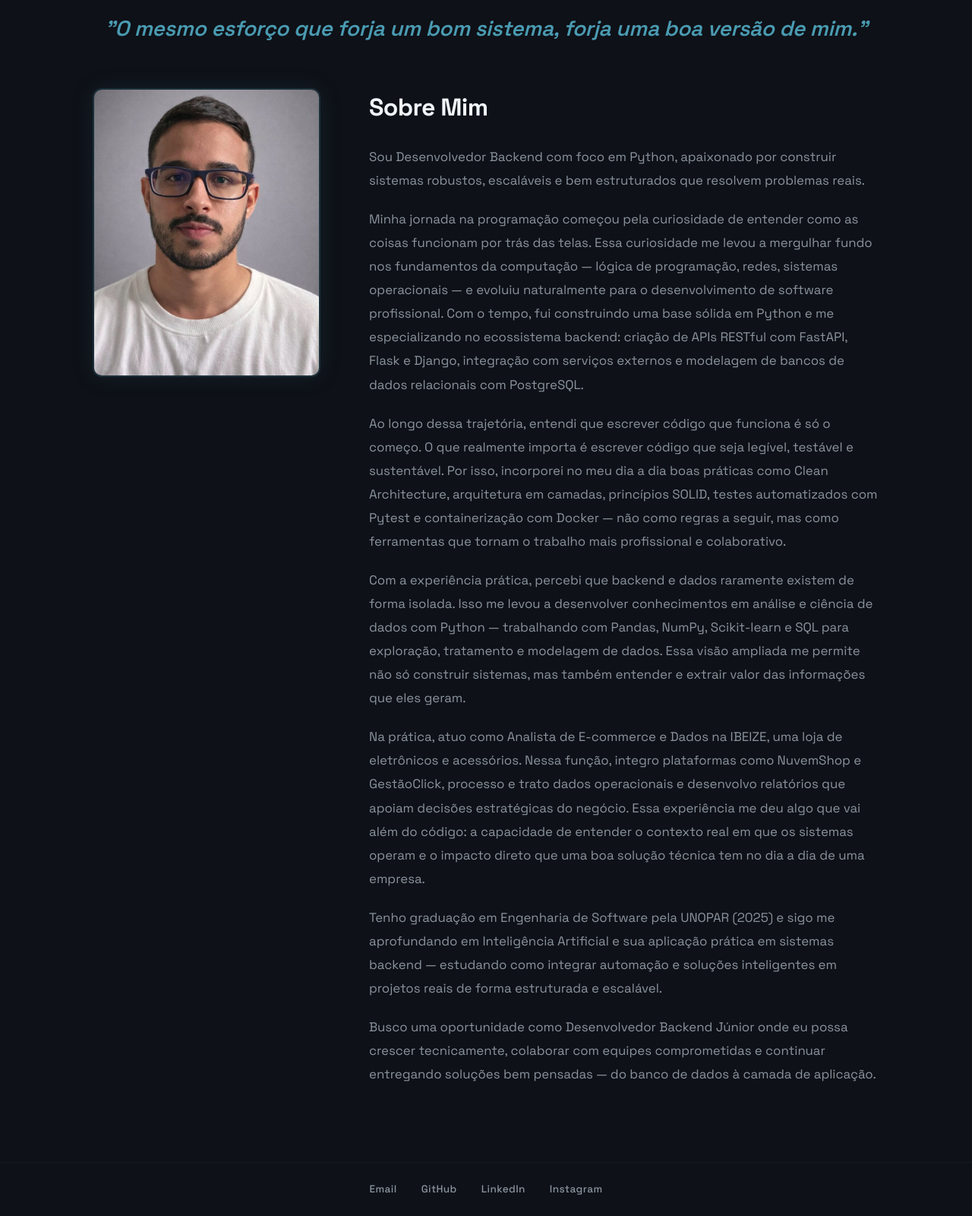
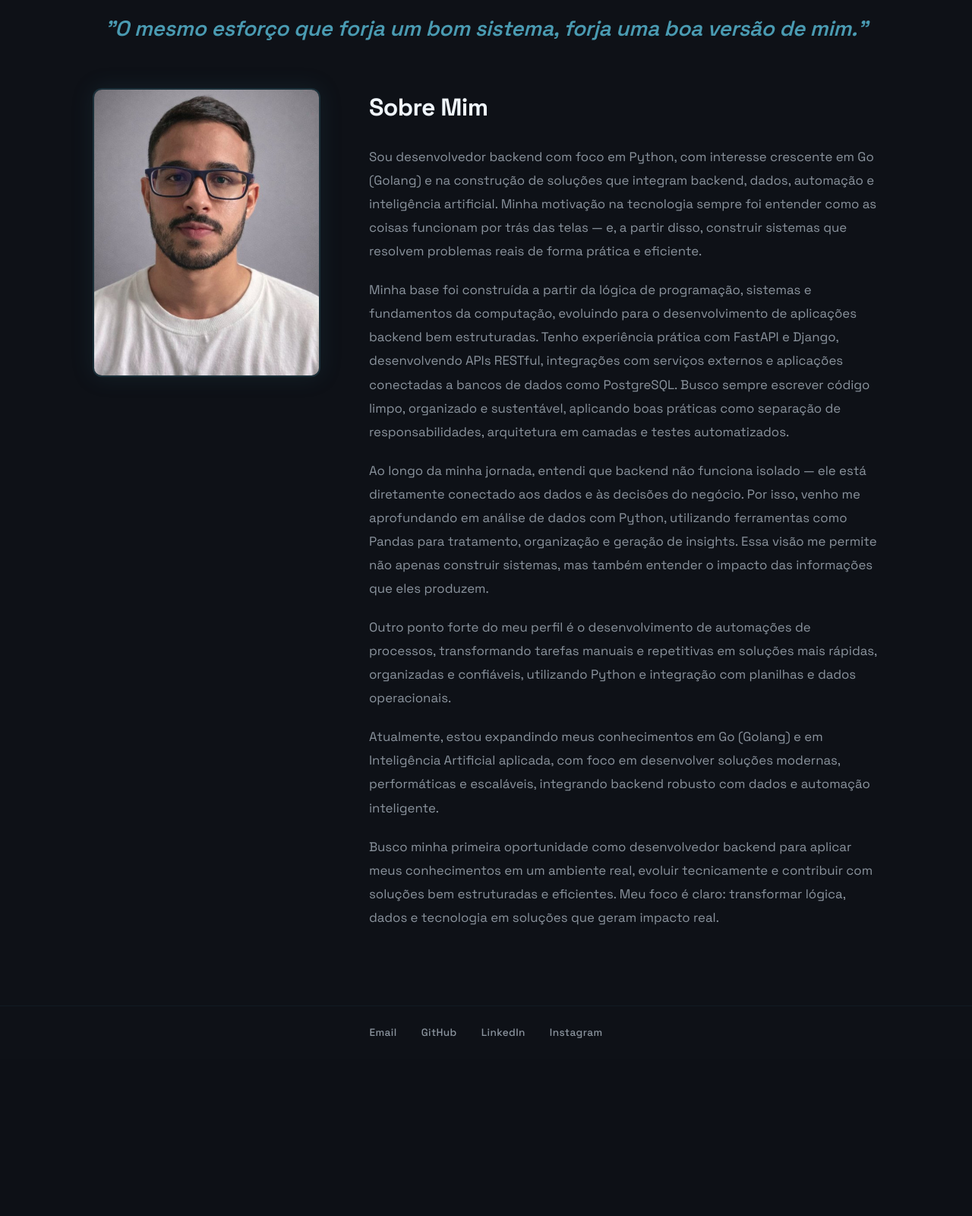
Before and after one commit to davioliveiraes/portfolio_davi_oliveira, a Django app: page /sobre/ in a window 1280 px wide. Shown: the part 137-1737 px from the top of the page at 76% size. After the commit the page ends 1503 px from the top, so only its background shows below. Run offline with Django 5.2, Linux system fonts and the light colour scheme.

Commit message:
chore: Update text home and sobre

```diff
--- a/templates/core/home.html
+++ b/templates/core/home.html
@@ -12,7 +12,7 @@
         <div class="hero-text">
             <p class="greeting">Olá, bem-vindo ao meu portfólio</p>
             <h1>Eu sou <span class="highlight">Davi Oliveira</span></h1>
-            <p class="subtitle">Desenvolvedor Backend Python com formação em Engenharia de Software e técnico em Informática. Experiência na criação de APIs RESTful com FastAPI, Flask e Django, aplicando Clean Architecture, SOLID e testes com Pytest. Atuo com PostgreSQL, Docker e Git, além de desenvolver e integrar soluções de Inteligência Artificial aplicadas à automação e sistemas backend, conectando dados, lógica de negócio e tomada de decisão.</p>
+            <p class="subtitle">Desenvolvedor Backend com foco em Python (FastAPI e Django). Experiência em APIs RESTful, Clean Architecture, testes com Pytest e integração com PostgreSQL, Docker e Git. Também atuo com análise de dados (Pandas), automações e IA, e venho evoluindo em Go (Golang).</p>
             <div class="tech-stack">
                 <span class="tech-tag">Python</span>
                 <span class="tech-tag">Django</span>
--- a/templates/core/sobre.html
+++ b/templates/core/sobre.html
@@ -16,25 +16,22 @@
         <div class="about-bio">
             <h1>Sobre Mim</h1>
             <p>
-                Sou Desenvolvedor Backend com foco em Python, apaixonado por construir sistemas robustos, escaláveis e bem estruturados que resolvem problemas reais.
+                Sou desenvolvedor backend com foco em Python, com interesse crescente em Go (Golang) e na construção de soluções que integram backend, dados, automação e inteligência artificial. Minha motivação na tecnologia sempre foi entender como as coisas funcionam por trás das telas — e, a partir disso, construir sistemas que resolvem problemas reais de forma prática e eficiente.
             </p>
             <p>
-                Minha jornada na programação começou pela curiosidade de entender como as coisas funcionam por trás das telas. Essa curiosidade me levou a mergulhar fundo nos fundamentos da computação — lógica de programação, redes, sistemas operacionais — e evoluiu naturalmente para o desenvolvimento de software profissional. Com o tempo, fui construindo uma base sólida em Python e me especializando no ecossistema backend: criação de APIs RESTful com FastAPI, Flask e Django, integração com serviços externos e modelagem de bancos de dados relacionais com PostgreSQL.
+                Minha base foi construída a partir da lógica de programação, sistemas e fundamentos da computação, evoluindo para o desenvolvimento de aplicações backend bem estruturadas. Tenho experiência prática com FastAPI e Django, desenvolvendo APIs RESTful, integrações com serviços externos e aplicações conectadas a bancos de dados como PostgreSQL. Busco sempre escrever código limpo, organizado e sustentável, aplicando boas práticas como separação de responsabilidades, arquitetura em camadas e testes automatizados.
             </p>
             <p>
-                Ao longo dessa trajetória, entendi que escrever código que funciona é só o começo. O que realmente importa é escrever código que seja legível, testável e sustentável. Por isso, incorporei no meu dia a dia boas práticas como Clean Architecture, arquitetura em camadas, princípios SOLID, testes automatizados com Pytest e containerização com Docker — não como regras a seguir, mas como ferramentas que tornam o trabalho mais profissional e colaborativo.
+                Ao longo da minha jornada, entendi que backend não funciona isolado — ele está diretamente conectado aos dados e às decisões do negócio. Por isso, venho me aprofundando em análise de dados com Python, utilizando ferramentas como Pandas para tratamento, organização e geração de insights. Essa visão me permite não apenas construir sistemas, mas também entender o impacto das informações que eles produzem.
             </p>
             <p>
-                Com a experiência prática, percebi que backend e dados raramente existem de forma isolada. Isso me levou a desenvolver conhecimentos em análise e ciência de dados com Python — trabalhando com Pandas, NumPy, Scikit-learn e SQL para exploração, tratamento e modelagem de dados. Essa visão ampliada me permite não só construir sistemas, mas também entender e extrair valor das informações que eles geram.
+                Outro ponto forte do meu perfil é o desenvolvimento de automações de processos, transformando tarefas manuais e repetitivas em soluções mais rápidas, organizadas e confiáveis, utilizando Python e integração com planilhas e dados operacionais.
             </p>
             <p>
-                Na prática, atuo como Analista de E-commerce e Dados na IBEIZE, uma loja de eletrônicos e acessórios. Nessa função, integro plataformas como NuvemShop e GestãoClick, processo e trato dados operacionais e desenvolvo relatórios que apoiam decisões estratégicas do negócio. Essa experiência me deu algo que vai além do código: a capacidade de entender o contexto real em que os sistemas operam e o impacto direto que uma boa solução técnica tem no dia a dia de uma empresa.
+                Atualmente, estou expandindo meus conhecimentos em Go (Golang) e em Inteligência Artificial aplicada, com foco em desenvolver soluções modernas, performáticas e escaláveis, integrando backend robusto com dados e automação inteligente.
             </p>
             <p>
-                Tenho graduação em Engenharia de Software pela UNOPAR (2025) e sigo me aprofundando em Inteligência Artificial e sua aplicação prática em sistemas backend — estudando como integrar automação e soluções inteligentes em projetos reais de forma estruturada e escalável.
-            </p>
-            <p>
-                Busco uma oportunidade como Desenvolvedor Backend Júnior onde eu possa crescer tecnicamente, colaborar com equipes comprometidas e continuar entregando soluções bem pensadas — do banco de dados à camada de aplicação.
+                Busco minha primeira oportunidade como desenvolvedor backend para aplicar meus conhecimentos em um ambiente real, evoluir tecnicamente e contribuir com soluções bem estruturadas e eficientes. Meu foco é claro: transformar lógica, dados e tecnologia em soluções que geram impacto real.
             </p>
         </div>
     </div>
```
